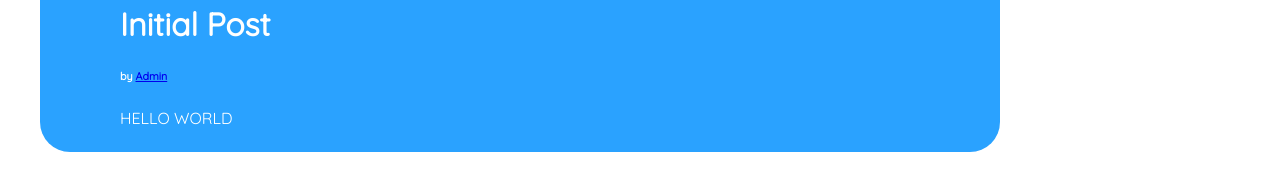
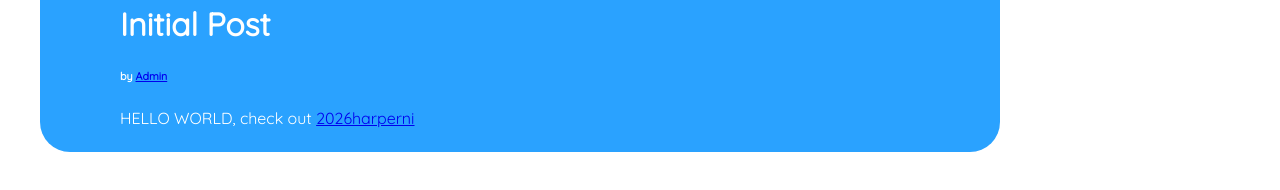
Before and after one commit to YOYITsM3M8/lris, a plain HTML site: page index.html in a window 1280 px wide. Shown: the part 156-346 px from the top of the page. Drawn offline with Linux system fonts and the light colour scheme.

Commit message:
Update index.html

```diff
--- a/index.html
+++ b/index.html
@@ -13,7 +13,7 @@
       <img src="https://avatars3.githubusercontent.com/u/49005044?s=400&u=7ea503ce448424ede022d5c558c1158fe9d6a152&v=4" height=50 width=50>
       <h1>Initial Post</h1>
       <h6>by <a href="./user/admin.html">Admin</a></h6>
-      <p>HELLO WORLD</p>
+      <p>HELLO WORLD, check out <a href="./user/2026harperni.html">2026harperni</a></p>
     </blockquote>
   </body>
 </html>
```
